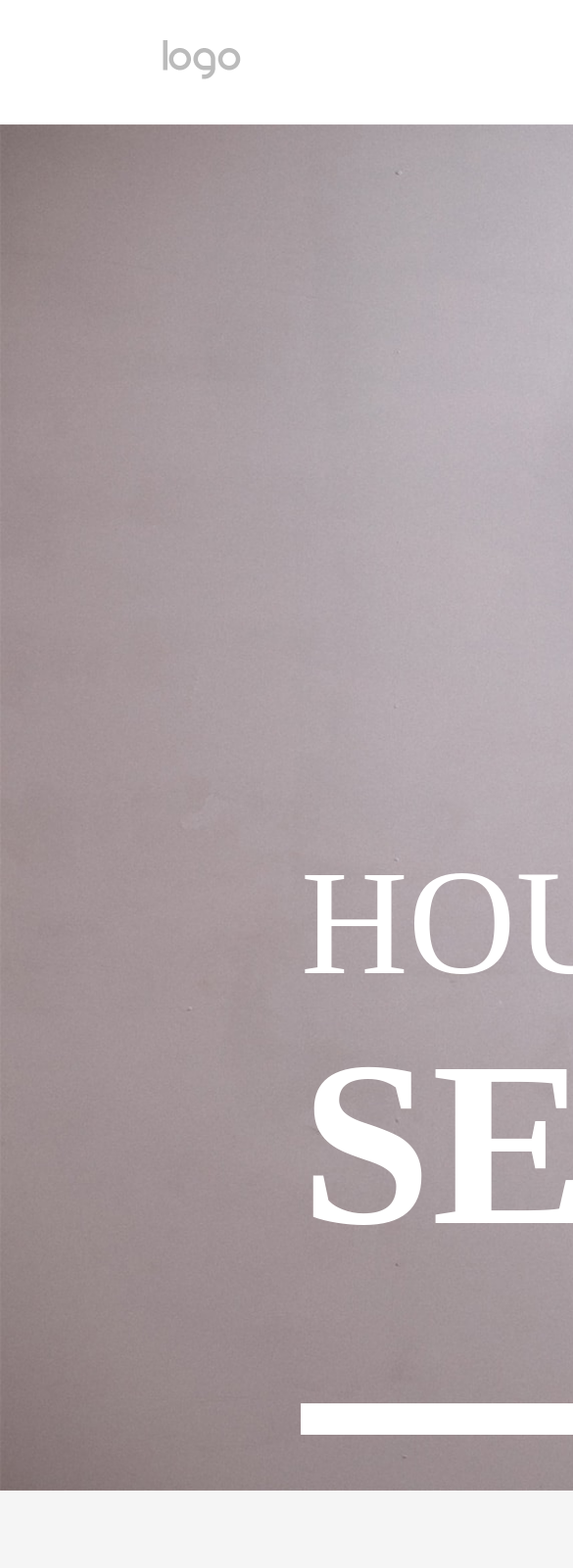
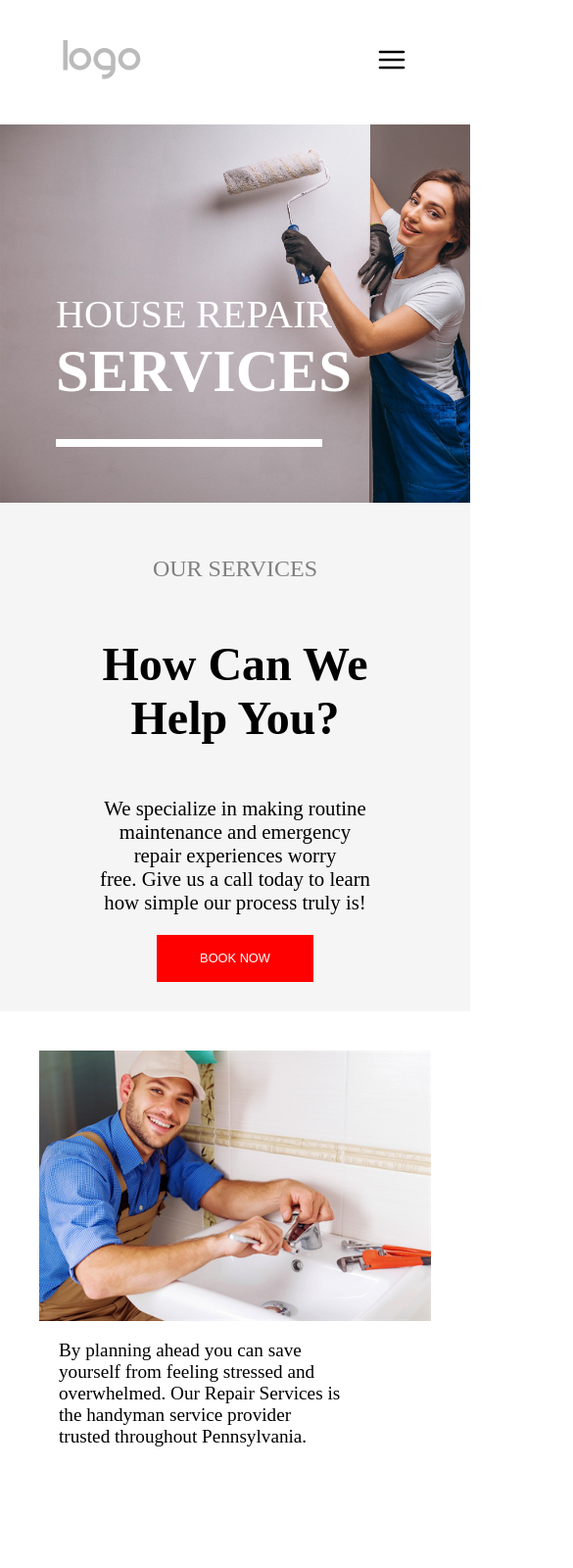
Before and after one commit to Regalcoder/activity-7-kode-camp, a plain HTML site: page index.html in a window 390 px wide. Shown: the top 1600 px of the page at 98% size, 585 px wide, since content can reach past the window. Drawn offline with Linux system fonts and the light colour scheme.

Commit message:
Update style.css

```diff
--- a/style.css
+++ b/style.css
@@ -124,47 +124,48 @@ background-color: white;
 /* header/hero section */
 @media (max-width: 480px) {
     .logo-menu-display {
-        width: 119rem;
+        width: 30rem;
         height: 15vh;
-        gap: 85rem;
-        background-color: white;
+        gap: 15rem;
     }
 
-    .logo-menu-display  .push-back{
+   /* .logo-menu-display  .push-back{
         padding-right: 100px;
         text-align: right;
 
-    }
+    } */
 
     .hero-container{
-            width: 112rem;
-            height: 80rem;
+         width: 22.9rem;
+         height: 17rem;
         background-size: cover;
-            overflow: hidden;
-            justify-content: center;
+    /* overflow: hidden; */
+        justify-content: flex-start;
         align-items: flex-end;
     }
-
+    /*.text-flex {
+        padding-top: 0px;
+        padding-right: 100px;
+        padding-bottom: 70px;
+    } */
     .big-text{
-        font-size: 9.5rem;
+        font-size: 2.5rem;
         font-weight: 2;
-
+        width: 140%;
          }
 
     .big-text .bold-text{
-        font-size: 15rem;
+        font-size: 3.8rem;
          font-weight: bold;
         }
 
         .straight-line {
-            width: 120%;
-            height: 2rem;
+            width: 100%;
+            height: 0.5rem;
         }
 
     .svg-accessories{
         display: none;
-        ;
-
         }
 
     .straight-line{
@@ -215,21 +216,12 @@ padding: 10px;
 
 /* Tablet view */
 /* section-2 services section */
-@media (min-width: 768px){
-    .section-2{
-        width: 920px;
-        height: 33vh;
-        padding-top: 10px;
-        }
-    .head-styling{
-        font-size: 25px;
-    }
+@media (min-width: 768px)  and (max-width: 1024px){
 
-   .para-styling-2{
-        width: 80%;
-        font-size: 18px;
-        text-align: center;
-    }
+
+
+
+
 
 }
 
@@ -237,30 +229,29 @@ padding: 10px;
 /* section-2 services section */
 @media (max-width: 480px) {
     .section-2{
-        width: 119rem;
+        width: 30rem;
         height: auto;
-        padding-top: 300px;
-        padding-bottom: 300px;
+        padding-top: 30px;
+        padding-bottom: 30px;
         }
 
         .para-styling {
             color: gray;
-        font-size: 3rem;
-        padding-bottom: 0rem;
+            font-size: 1.5rem;
         }
         .head-styling{
-        font-size: 10rem;
-        width: 100%;
+            font-size: 3rem;
+            width: 60%;
         }
-    .para-styling-2 {
-        width: 89%;
-        font-size: 4rem;
+        .para-styling-2{
+            width: 58%;
+            font-size: 1.3rem;
             text-align: center;
             }
             .button-style {
-        font-size: 2.5rem;
-        width: 30rem;
-        height: 10rem;
+                font-size: 0.8rem;
+                width: 10rem;
+                height: 3rem;
             }
 
 
@@ -372,24 +363,32 @@ width: 85%;
 /* mobile view for need help section (section 3) */
 @media (max-width: 480px) {
       .section-3 {
-        width: 625px;
+        width: 30rem;
         height: auto;
         flex-direction: column;
-        gap: 0px;
       }
       .handy-man1 {
-        padding-top: 60px;
-        padding-left: 80px;
+        padding: 40px;
+      }
+      .handy-man-bg {
+        width: 25rem;
+        height: auto;
     }
       .handy-man-para {
-        font-size: 29px;
+        font-size: 1.2rem;
         padding-top: 0px;
-        padding-left: 0;
-        width: 260%;
+        padding-left: 20px;
+        width: 200%;
     }
+
       .handy-man2 {
-        align-items: center;
-        padding-bottom: 60px;
+        padding: 40px;
+      }
+      .help-text {
+        font-size: 2rem;
+    }
+    .call-text {
+        font-size: 1.5rem;
     }
 
 
```
Lines whose indentation alone changed are shown as unchanged.
